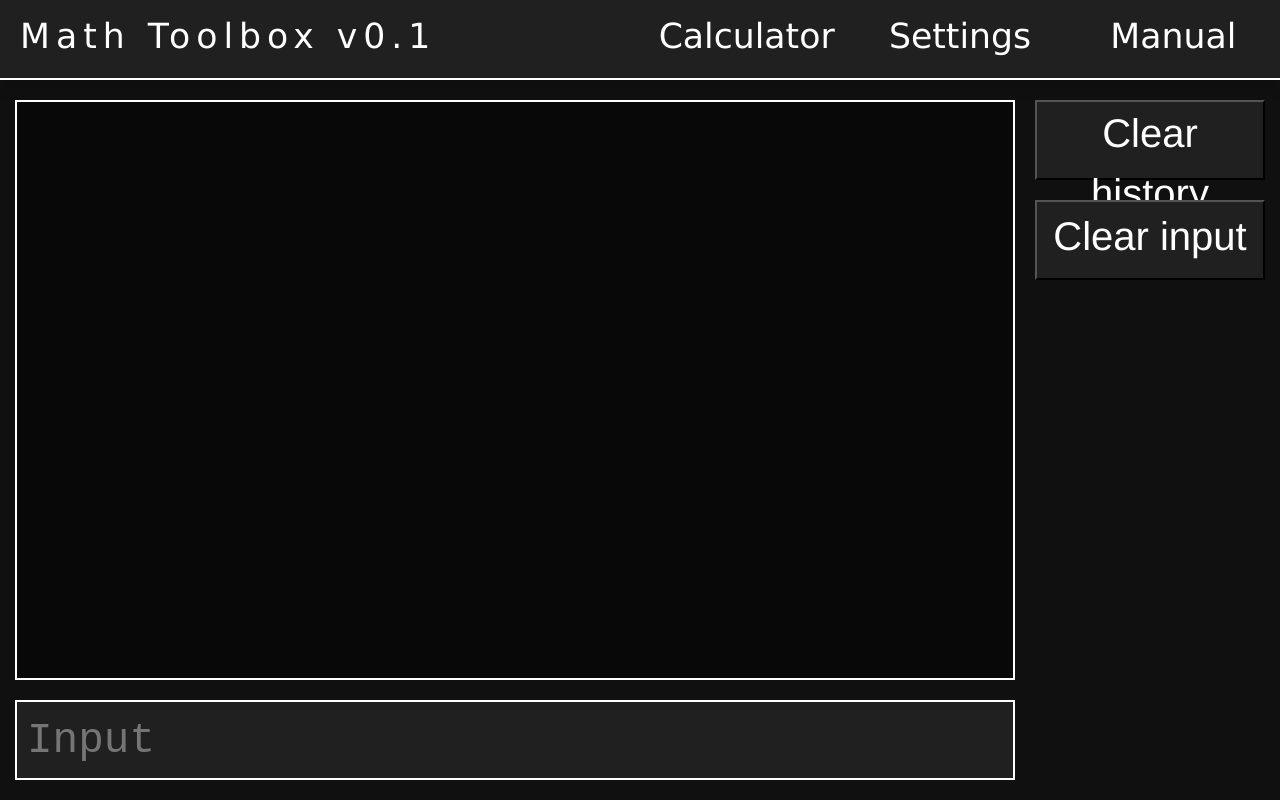
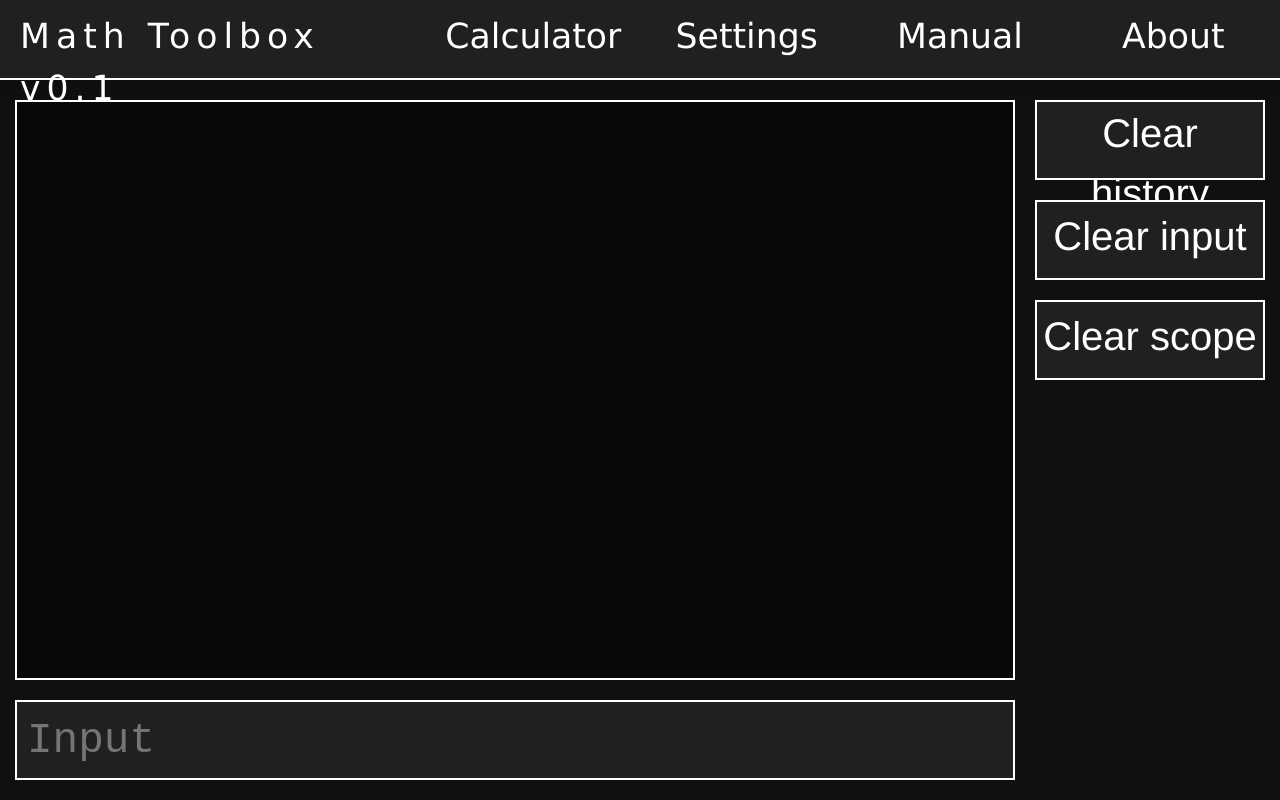
Before and after one commit to behrenle/Math-Explorer, a Vue app: page / in a window 1280 px wide. Built offline with nearby package versions, Linux system fonts and the light colour scheme.

Commit message:
- history text copy - about page - button style fixes - evaluation scope

```diff
--- a/src/App.vue
+++ b/src/App.vue
@@ -2,12 +2,13 @@
   <div id="app" class="nopm">
     <div class="col-12 menu-bar container ">
       <div class="row h-100">
-        <div class="col-6 menu-item menu-title">
+        <div class="col-4 menu-item menu-title">
           Math Toolbox v0.1
         </div>
         <router-link to="/"         class="col-2 menu-item menu-button">Calculator</router-link>
         <router-link to="/settings" class="col-2 menu-item menu-button">Settings</router-link>
         <router-link to="/manual"   class="col-2 menu-item menu-button">Manual</router-link>
+        <router-link to="/about"   class="col-2 menu-item menu-button">About</router-link>
       </div>
     </div>
     <div class="content nopm">
@@ -47,6 +48,10 @@
     background-color: orange;
   }
 
+  .menu-button:focus {
+    border: 2px solid orange;
+  }
+
   .menu-title {
     letter-spacing: 6px;
     padding-left: 20px;
@@ -64,6 +69,10 @@
 <style lang="scss">
   .debug {
     border: 1px solid blue;
+  }
+
+  .debug:focus {
+    background-color: blue;
   }
 
   #app {
--- a/src/components/HistoryObject.vue
+++ b/src/components/HistoryObject.vue
@@ -1,9 +1,9 @@
 <template>
     <div class="outer">
-        <div class="input">
+        <div class="input copyable" v-on:click="copyInput">
             {{input}}
         </div>
-        <div class="output">
+        <div class="output copyable" v-on:click="copyOutput">
             &rarr; {{output}}
         </div>
     </div>
@@ -15,6 +15,14 @@
         props: {
             input: String,
             output: String,
+        },
+        methods: {
+            copyInput: function() {
+                this.$eventBus.$emit("copy-history-text", this.input);
+            },
+            copyOutput: function() {
+                this.$eventBus.$emit("copy-history-text", this.output);
+            }
         }
     }
 </script>
@@ -41,4 +49,11 @@
         padding-left: 10px;
     }
 
+    .copyable:hover {
+        background-color: orange;
+    }
+
+    .copyable:focus {
+        border: 2px solid orange;
+    }
 </style>
--- a/src/main.js
+++ b/src/main.js
@@ -6,6 +6,7 @@ import 'bootstrap/dist/css/bootstrap.min.css';
 import math from 'mathjs';
 
 Vue.config.productionTip = false;
+Vue.prototype.$eventBus = new Vue();
 
 new Vue({
   router,
--- a/src/router.js
+++ b/src/router.js
@@ -3,6 +3,7 @@ import Router from "vue-router";
 import Calculator from "./views/Calculator.vue";
 import Settings from "./views/Settings.vue";
 import Manual from "./views/Manual.vue";
+import About from "./views/About.vue";
 
 
 Vue.use(Router);
@@ -25,6 +26,11 @@ export default new Router({
       path: "/manual",
       name: "Manual",
       component: Manual
-    }
+    },
+    {
+      path: "/about",
+      name: "About",
+      component: About
+    },
   ]
 });
--- /dev/null
+++ b/src/views/About.vue
@@ -0,0 +1,15 @@
+<template>
+    <div>
+        <h1>About page</h1>
+    </div>
+</template>
+
+<script>
+    export default {
+        name: "About"
+    }
+</script>
+
+<style scoped>
+
+</style>
--- a/src/views/Calculator.vue
+++ b/src/views/Calculator.vue
@@ -1,7 +1,7 @@
 <template>
     <div class="col-12 h-100">
         <div class="content">
-            <div class="history">
+            <div class="history" ref="history">
                 <HistoryObject
                         v-for   = "line in lines"
                         :input  = "line.input"
@@ -27,6 +27,10 @@
                     class="sidemenu-button"
                     v-on:click="clearInput"
             >Clear input</button>
+            <button
+                    class="sidemenu-button"
+                    v-on:click="clearScope"
+            >Clear scope</button>
         </div>
     </div>
 </template>
@@ -40,14 +44,30 @@
         components: {
             HistoryObject
         },
+        created: function() {
+            this.$eventBus.$on("copy-history-text", this.copyHistoryText)
+        },
         methods: {
+            copyHistoryText: function(e) {
+              this.$refs.inputfield.value = e;
+            },
             calculate: function(e) {
                 var key = e.which || e.keyCode;
                 if (key === 13) { // 13 is enter
-                    var line = {
-                        input: this.$refs.inputfield.value,
-                        output:math.evaluate(this.$refs.inputfield.value)
-                    };
+                    var line;
+                    try {
+                        line = {
+                            input:  this.$refs.inputfield.value,
+                            output: math.evaluate(this.$refs.inputfield.value, this.scope).toString()
+                        };
+                    }
+                    catch {
+                        line = {
+                            input:  this.$refs.inputfield.value,
+                            output: "Input not correct!"
+                        };
+                    }
+                    this.$refs.history.scrollTop = this.$refs.history.scrollHeight;
                     this.lines.push(line);
                 }
             },
@@ -56,11 +76,15 @@
             },
             clearInput: function() {
                 this.$refs.inputfield.value = "";
+            },
+            clearScope: function() {
+                this.scope = {};
             }
         },
         data: function() {
             return {
-                lines: []
+                lines: [],
+                scope: {},
             };
         }
     }
@@ -113,10 +137,18 @@
         padding-bottom: 10px;
         margin-bottom: 20px;
         color: white;
+        -webkit-box-shadow: none;
+        -moz-box-shadow: none;
+        box-shadow: none;
+        border: 2px solid white;
     }
 
     .sidemenu-button:hover {
         background-color: orange;
+    }
+
+    .sidemenu-button:focus {
+        border: 2px solid orange;
     }
 
     .bottom-bar {
```
